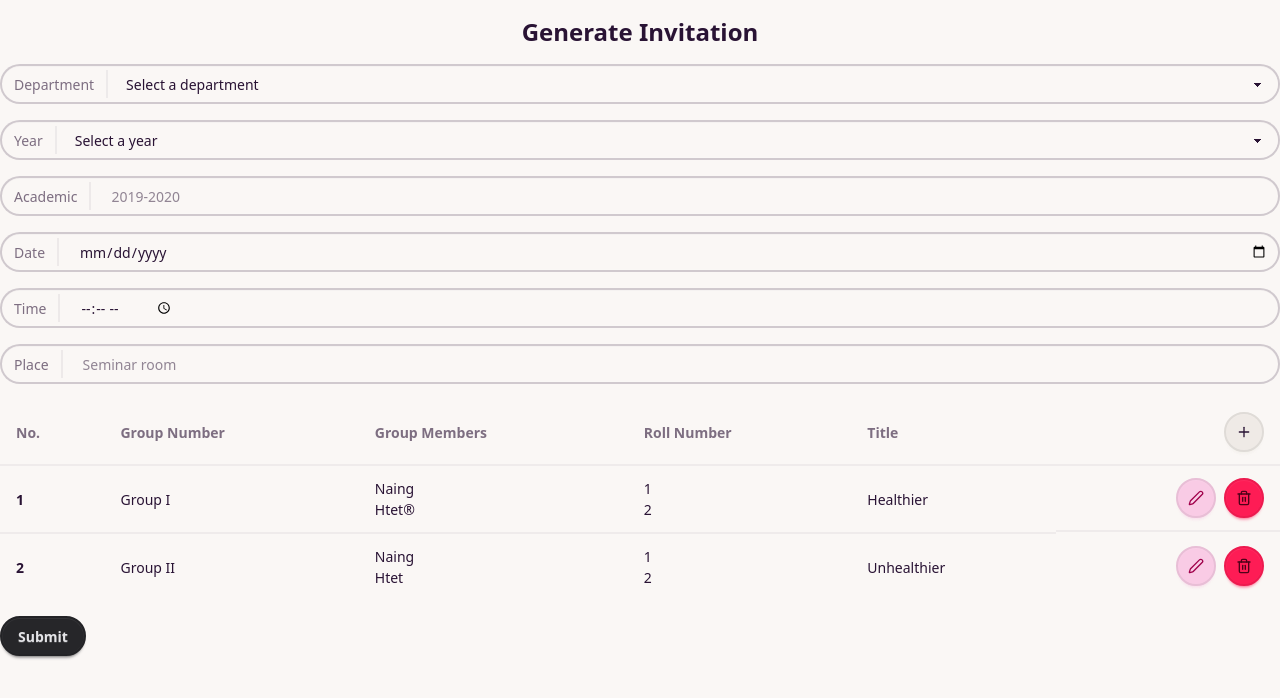
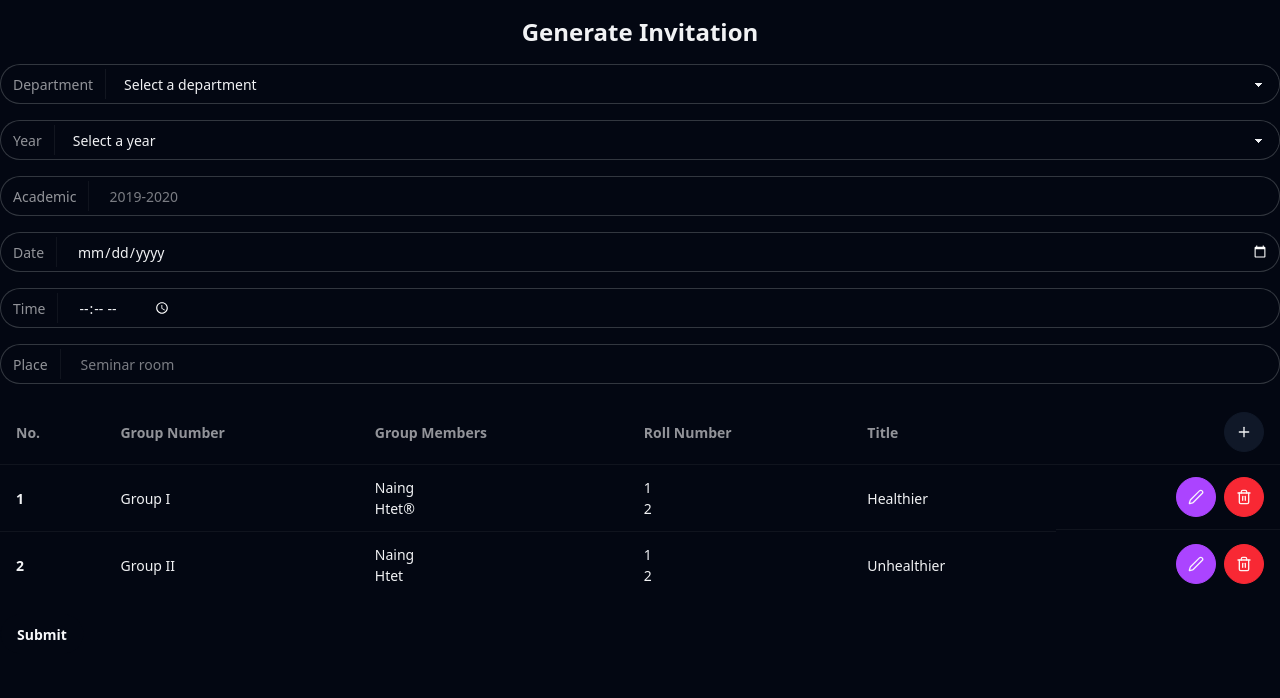
Before and after one commit to nainghtetlinn/invitation-generator, a React (Vite) app: page / in a window 1280 px wide. Shown: the top 698 px of the page. Built offline with nearby package versions, Linux system fonts and the light colour scheme.

Commit message:
feat: change theme

```diff
--- a/src/index.css
+++ b/src/index.css
@@ -1,4 +1,39 @@
-@import 'tailwindcss';
+@import "tailwindcss";
 @plugin "daisyui" {
-  themes: cupcake --default;
+  themes: dark --default;
 }
+
+@plugin "daisyui/theme" {
+  name: "dark";
+  default: true;
+  prefersdark: true;
+  color-scheme: "dark";
+  --color-base-100: oklch(13% 0.028 261.692);
+  --color-base-200: oklch(21% 0.034 264.665);
+  --color-base-300: oklch(27% 0.033 256.848);
+  --color-base-content: oklch(96% 0.003 264.542);
+  --color-primary: oklch(76% 0.188 70.08);
+  --color-primary-content: oklch(98% 0.022 95.277);
+  --color-secondary: oklch(62% 0.265 303.9);
+  --color-secondary-content: oklch(97% 0.014 308.299);
+  --color-accent: oklch(69% 0.17 162.48);
+  --color-accent-content: oklch(97% 0.021 166.113);
+  --color-neutral: oklch(13% 0.028 261.692);
+  --color-neutral-content: oklch(98% 0.002 247.839);
+  --color-info: oklch(71% 0.143 215.221);
+  --color-info-content: oklch(98% 0.019 200.873);
+  --color-success: oklch(76% 0.233 130.85);
+  --color-success-content: oklch(98% 0.031 120.757);
+  --color-warning: oklch(76% 0.188 70.08);
+  --color-warning-content: oklch(98% 0.022 95.277);
+  --color-error: oklch(63% 0.237 25.331);
+  --color-error-content: oklch(97% 0.013 17.38);
+  --radius-selector: 0rem;
+  --radius-field: 2rem;
+  --radius-box: 2rem;
+  --size-selector: 0.25rem;
+  --size-field: 0.25rem;
+  --border: 1px;
+  --depth: 0;
+  --noise: 0;
+}
```
